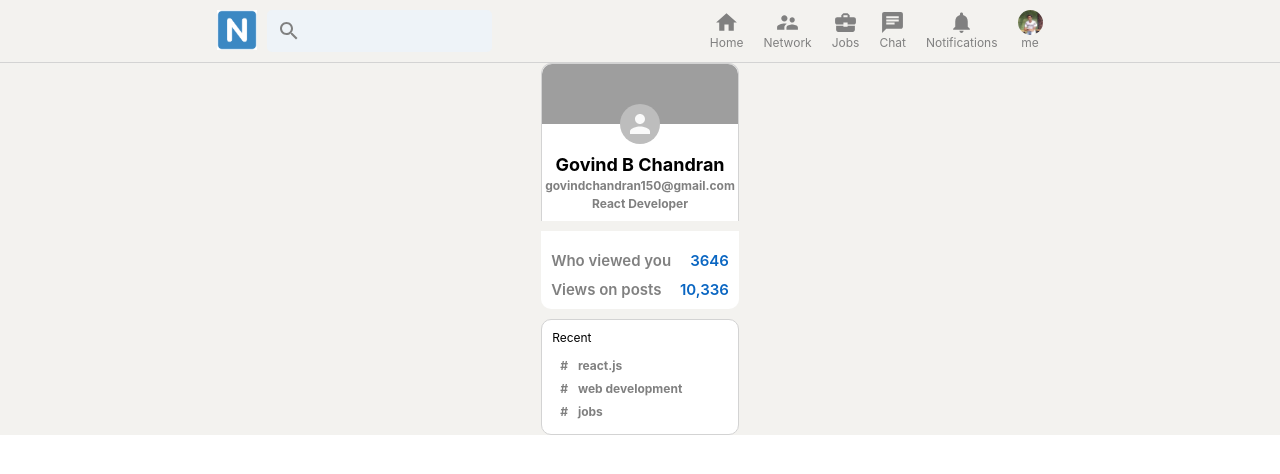
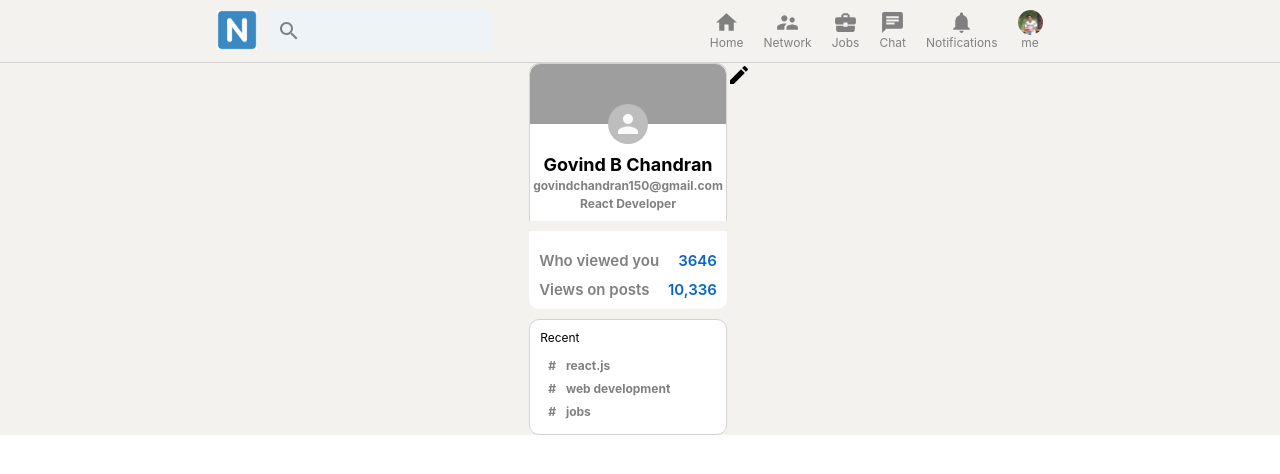
Before and after one commit to chandran-jr/NetworKit, a React (Create React App) app: page / in a window 1280 px wide. Shown: the top 474 px of the page. Built offline with nearby package versions, Linux system fonts and the light colour scheme; grey boxes are pictures that could not be loaded.

Commit message:
Add files via upload

```diff
--- a/src/Feed.js
+++ b/src/Feed.js
@@ -1,9 +1,16 @@
+import CreateIcon from '@material-ui/icons/Create';
 import React from 'react';
 import './Feed.css';
 
 function Feed() {
     return (
-        <div>
+        <div className="feed">
+
+            <div className="feed__inputContainer">
+                <div className="feed__input">
+                    <CreateIcon />
+                </div>
+            </div>
 
         </div>
     )
```
